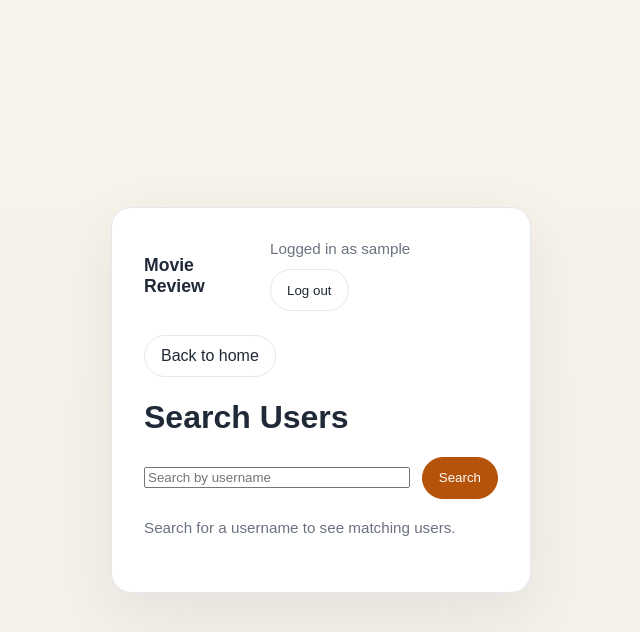
After one commit to ilkkaluu/Movie-Review, a Django app: page /users/ in a window 1280 px wide. The commit adds this page. Shown: the top 632 px of the page, without its empty margins (319-959 px from the left). Run offline with Django 5.2, Linux system fonts and the light colour scheme; the visitor is signed in with stand-in values (Sample User, id 1).

Commit message:
added search functionality for users

```diff
--- a/pages/urls.py
+++ b/pages/urls.py
@@ -4,6 +4,7 @@ from . import views
 
 urlpatterns = [
     path("", views.home, name="home"),
+    path("users/", views.search_users, name="search-users"),
     path("movies/", views.movie_list, name="movie-list"),
     path("movies/add-to-watched/", views.add_to_watched_movies, name="add-to-watched-movie"),
     path("movies/<int:watched_movie_id>/review/", views.leave_review, name="leave-review"),
--- a/pages/views.py
+++ b/pages/views.py
@@ -22,6 +22,29 @@ class ShortAuthenticationForm(AuthenticationForm):
 
 def home(request):
 	return render(request, "home.html")
+
+
+@login_required
+def search_users(request):
+	search_query = request.GET.get("q", "").strip()
+	if search_query:
+		users = User.objects.filter(username__icontains=search_query).order_by("username")
+		result_message = f'Search results for "{search_query}".'
+		if not users.exists():
+			result_message = f'No users found with "{search_query}".'
+	else:
+		users = User.objects.none()
+		result_message = "Search for a username to see matching users."
+
+	return render(
+		request,
+		"users/search_users.html",
+		{
+			"users": users,
+			"search_query": search_query,
+			"result_message": result_message,
+		},
+	)
 
 
 def movie_list(request):
--- a/templates/home.html
+++ b/templates/home.html
@@ -9,6 +9,7 @@
       <p class="help">You are signed in. Choose where to go next.</p>
       <div class="nav" style="margin-top: 20px;">
         <a class="button primary" href="{% url 'movie-list' %}">Movies</a>
+        <a class="button" href="{% url 'search-users' %}">Search users</a>
         <a href="{% url 'profile' %}">Your profile</a>
       </div>
     {% else %}
--- /dev/null
+++ b/templates/users/search_users.html
@@ -0,0 +1,37 @@
+{% extends "base.html" %}
+
+{% block title %}Search Users | Movie Review{% endblock %}
+
+{% block content %}
+  <main>
+    <div class="nav" style="margin-bottom: 20px;">
+      <a href="{% url 'home' %}">Back to home</a>
+    </div>
+
+    <h1>Search Users</h1>
+
+    <form method="get" style="display: flex; gap: 12px; margin-top: 20px; align-items: center; flex-wrap: wrap;">
+      <input
+        type="search"
+        name="q"
+        value="{{ search_query }}"
+        placeholder="Search by username"
+        aria-label="Search by username"
+        style="flex: 1; min-width: 220px;"
+      >
+      <button class="button primary" type="submit">Search</button>
+    </form>
+
+    <p class="help" style="margin-top: 20px;">{{ result_message }}</p>
+
+    <div style="display: grid; gap: 16px; margin-top: 24px;">
+      {% if users %}
+        {% for user in users %}
+          <section style="padding: 16px; border: 1px solid var(--border); border-radius: 16px; background: #fff;">
+            <h2 style="margin: 0; font-size: 1.05rem;">{{ user.username }}</h2>
+          </section>
+        {% endfor %}
+      {% endif %}
+    </div>
+  </main>
+{% endblock %}
```
